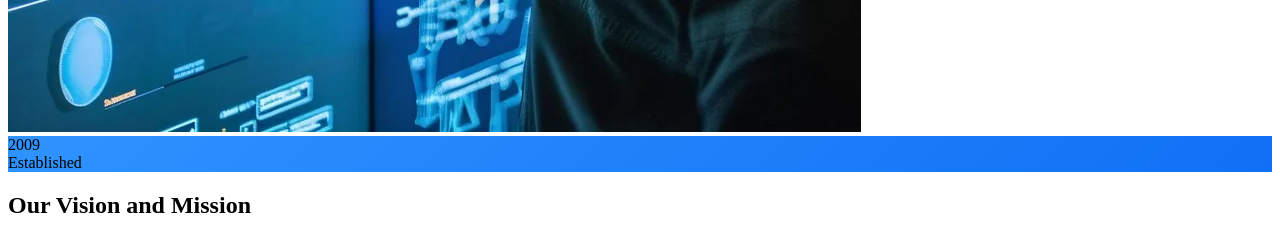
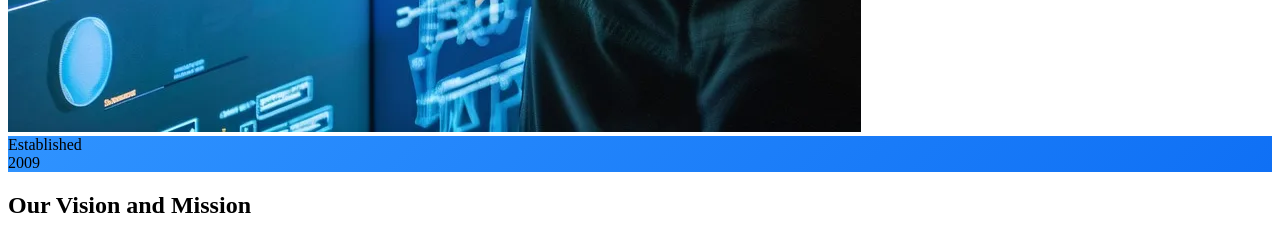
Before and after one commit to nhlalala-corporate/nhlalalacorpwebsite, a Nuxt app: page /about in a window 1280 px wide. Shown: the part 1900-2126 px from the top of the page. Built offline with nearby package versions, Linux system fonts and the light colour scheme; no server answers.

Commit message:
Update about.vue

```diff
--- a/app/pages/about.vue
+++ b/app/pages/about.vue
@@ -72,8 +72,8 @@
               </div>
               <div class="absolute -bottom-6 -left-6 w-32 h-32 gradient-bg rounded-2xl flex items-center justify-center text-white shadow-lg">
                 <div class="text-center">
-                  <div class="text-3xl font-bold">2009</div>
-                  <div class="text-sm">Established</div>
+                  <div class="text-3xl font-bold">Established</div>
+                  <div class="text-sm">2009</div>
                 </div>
               </div>
             </div>
```
